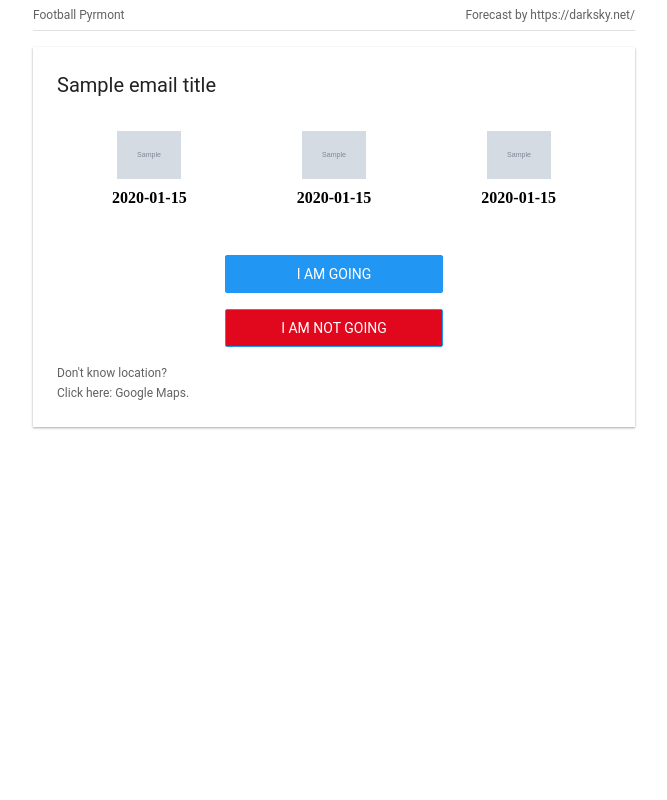
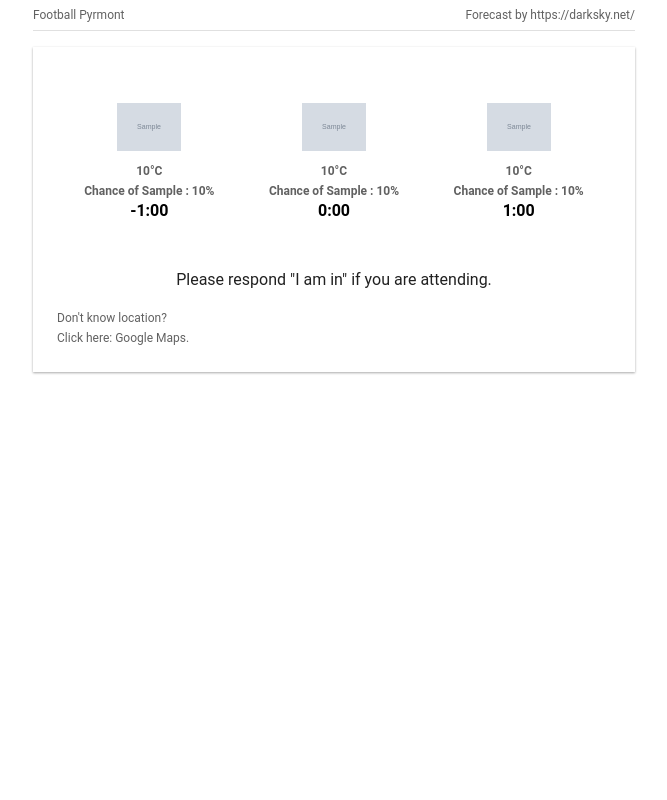
Before and after one commit to restive-shrimp/football-notifier, a Flask app: template templates/email_template.html in a window 1280 px wide. Shown: the whole page, without its empty margins (306-973 px from the left). Run offline with Flask 2, Linux system fonts and the light colour scheme; the template is opened without the code that fills it: most values are stand-ins (such as "Sample title", 1, 10 or a date in 2020); grey boxes marked "Sample" are stand-in pictures.

Commit message:
Fixed email template

```diff
--- a/main.py
+++ b/main.py
@@ -14,7 +14,6 @@
 import configparser
 import json
 from datetime import date, datetime
-
 
 from bin import utils
 from bin.weather import Weather
@@ -35,19 +34,29 @@
 @app.route('/mail/<weekday>')
 def sendMail(weekday):
   #This is a page which cron job requests to send an email.
-  #If today is defined in config.ini, get the current forecast and
-  #send an email.
-  todayWeekday = 'Monday' #date.today().strftime('%A')
+  #If 'today' is defined in config.ini, get the current forecast and
+  #send an email. Otherwise return.
 
+  #Check if call which is made, is actually matching today's day name.
+  #if str(weekday).upper() == str(date.today().strftime('%A')).upper():
+  #  todayWeekday = weekday
+  #else:
+  #	todayWeekday = date.today().strftime('%A')
+  todayWeekday = weekday
+
+  #Check config.ini to confirm configuration.
   for section in config.sections():
     if(str(todayWeekday).upper() == str(section).upper()):
       forecast = readWeather()
-      extractedForecast = Weather().extractForecastForDayAndTime(forecast, config[section]['daysAhead'], config[section]['forecastTime'])
-      #return render_template('email_template.html',
-        #config=config[section],
-        #forecast=extractedForecast
-        #)
-      return extractedForecast
+      extractedForecast = Weather().extractForecastForDayAndTime(forecast,
+      	config[section]['daysAhead'],
+      	config[section]['forecastTime'])
+      return render_template('email_template.html',
+        config=config[section],
+        forecast=extractedForecast,
+        icons=config['ICONS']
+        )
+      #return extractedForecast
   return 'nothing today'
 
 @app.route('/weather')
@@ -66,3 +75,13 @@
     # Engine, a webserver process such as Gunicorn will serve the app. This
     # can be configured by adding an `entrypoint` to app.yaml.
     app.run(host='127.0.0.1', port=8080, debug=True)
+
+def service_account_login():
+  SCOPES = ['https://www.googleapis.com/auth/gmail.send']
+  SERVICE_ACCOUNT_FILE = '/config/football-pyrmont-0534a031aea2.json'
+
+  credentials = service_account.Credentials.from_service_account_file(
+          SERVICE_ACCOUNT_FILE, scopes=SCOPES)
+  delegated_credentials = credentials.with_subject(EMAIL_FROM)
+  service = build('gmail', 'v1', credentials=delegated_credentials)
+  return service
--- a/templates/email_template.html
+++ b/templates/email_template.html
@@ -9,6 +9,7 @@
     padding: 0;
     mso-line-height-rule: exactly;
     min-width: 100%;
+    font-family:Roboto, Helvetica, sans-serif;
 }
 
 .wrapper {
@@ -264,29 +265,42 @@
                     <tbody>
                     <tr>
                         <td class="padded">
-                          <h1>{{emailTitle}}</h1>
+                          <h1>{{config['emailTitle']}}</h1>
                           <div class="spacer">&nbsp;</div>
                           <table class="content" border="0" cellspacing="0" cellpadding="0">
                     <tbody>
                     <tr>
-                      <td class="padded centered"><img src="{{icon1}}"></td>
-                      <td class="padded centered"><img src="{{icon2}}"></td>
-                      <td class="padded centered"><img src="{{icon3}}"></td>
+                      <td class="padded centered"><img src="{{icons[forecast[0][0]['icon']]}}"></td>
+                      <td class="padded centered"><img src="{{icons[forecast[1][0]['icon']]}}"></td>
+                      <td class="padded centered"><img src="{{icons[forecast[2][0]['icon']]}}"></td>
                     </tr>
-                                          <tr>
-                      <td class="padded centered"><strong>{{time1}}</strong></td>
-                      <td class="padded centered"><strong>{{time2}}</strong></td>
-                      <td class="padded centered"><strong>{{time3}}</strong></td>
+                    <tr>
+                      <td class="padded centered caption"><strong>{{forecast[0][0]['temperature']|string + '°C'}}</strong></td>
+                      <td class="padded centered caption"><strong>{{forecast[1][0]['temperature']|string + '°C'}}</strong></td>
+                      <td class="padded centered caption"><strong>{{forecast[2][0]['temperature']|string + '°C'}}</strong></td>
+                    </tr>
+                    </tr>
+                    <tr>
+                      <td class="padded centered caption"><strong>{{'Chance of ' + forecast[0][0]['precipType']|string + ' : ' + (forecast[0][0]['precipProbability']*100)|string + '%'}}</strong></td>
+                      <td class="padded centered caption"><strong>{{'Chance of ' + forecast[1][0]['precipType']|string + ' : ' + (forecast[0][0]['precipProbability']*100)|string + '%'}}</strong></td>                                            <td class="padded centered caption"><strong>{{'Chance of ' + forecast[2][0]['precipType']|string + ' : ' + (forecast[0][0]['precipProbability']*100)|string + '%'}}</strong></td>
+                    </tr>                    <tr>
+                      <td class="padded centered"><strong>{{(config['forecastTime']|int - 1)|string + ':00'}}</strong></td>
+                      <td class="padded centered"><strong>{{(config['forecastTime']|int)|string + ':00'}}</strong></td>
+                      <td class="padded centered"><strong>{{(config['forecastTime']|int + 1)|string + ':00'}}</strong></td>
                     </tr>
                             </tbody>
                           </table>
 
                           <div class="spacer">&nbsp;</div>
-                                                    <div class="spacer">&nbsp;</div>
+                          <div class="spacer">&nbsp;</div>
                           <div class="spacer">&nbsp;</div>
 
-                          <p style="text-align:center;"><a href="#" class="btn">I am going</a></p>
+                          <p style="text-align:center;">Please respond "I am in" if you are attending.</p>
+
+                         <!--
+                           <p style="text-align:center;"><a href="#" class="btn">I am going</a></p>
                            <p style="text-align:center;"><a href="#" class="btn red">I am not going</a></p>
+                        -->
                           <p class="caption">Don't know location?<br/> Click here: <a href="https://goo.gl/maps/9U9X8ZRxdFse6V6b9">Google Maps</a>.</p>
                         </td>
                     </tr>
```
Also changed, not shown: 1 other file.
